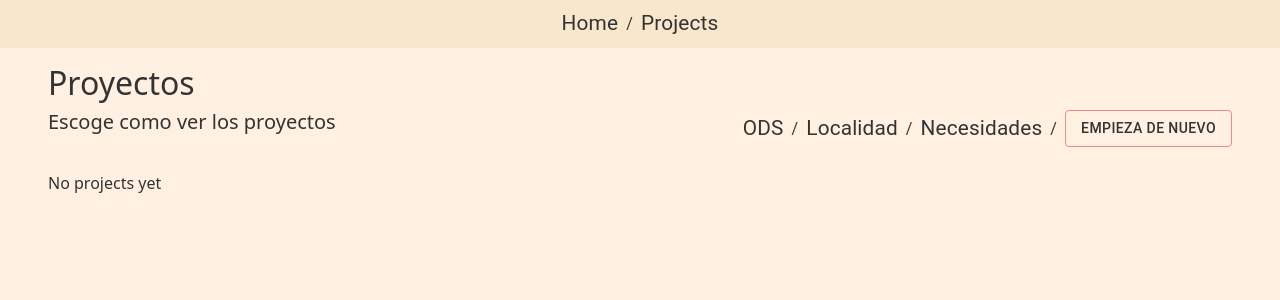
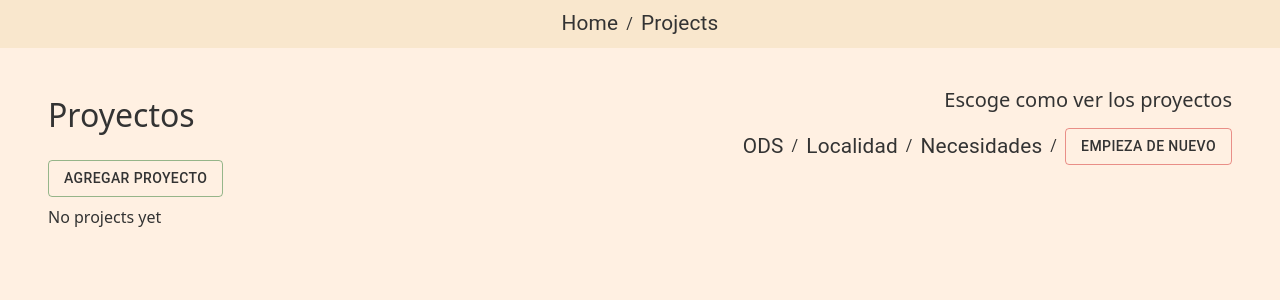
Before and after one commit to Pacomrm/Co-Exist, a React (Create React App) app in the folder client/: page /projects in a window 1280 px wide. Shown: the top 300 px of the page. Built offline with nearby package versions, Linux system fonts and the light colour scheme; no server answers.

Commit message:
filters fixed + Button for new project working

```diff
--- a/client/package.json
+++ b/client/package.json
@@ -11,9 +11,7 @@
     "@testing-library/react": "^13.4.0",
     "@testing-library/user-event": "^13.5.0",
     "axios": "^1.3.5",
-    "bootstrap": "^5.2.3",
     "react": "^18.2.0",
-    "react-bootstrap": "^2.7.2",
     "react-dom": "^18.2.0",
     "react-redux": "^8.0.5",
     "react-router": "^6.10.0",
--- a/client/src/views/Home/home_styles.scss
+++ b/client/src/views/Home/home_styles.scss
@@ -7,8 +7,6 @@ figure{
 $homeBodyColor: #FFF0E2;
 .container-home{
   max-width: 1080px;
-  //max-height: 1080px;
-  width: 1080px;
   height: 1080px;
   min-width: 400px;
   background-color: $homeBodyColor;
--- a/client/src/views/Projects/ProjectNav.js
+++ b/client/src/views/Projects/ProjectNav.js
@@ -79,8 +79,9 @@ export function ProjectNav(){
     return (
         <div>
             <nav className="main-nav-projects">
-                <h5 style={{display: 'inline', marginRight:'auto'}}>Escoge como ver los proyectos</h5>
+                <h5 className="title-filters">Escoge como ver los proyectos</h5>
                 <Breadcrumbs aria-label="breadcrumb">
+
                     <Link name="ods" id="byODS" underline="hover" color="primary" onClick={handleClickODS}>ODS</Link>
                     <Link name="location" id="location" underline="hover" color="inherit" onClick={handleClickLocation}>Localidad</Link>
                     <Link name="needs" id="needs" underline="hover" color="inherit" onClick={handleClickNeeds}>Necesidades</Link>
--- a/client/src/views/Projects/Projects.js
+++ b/client/src/views/Projects/Projects.js
@@ -1,18 +1,18 @@
-import React, {useEffect} from 'react';
+import React, {useEffect, useState} from 'react';
 import {ProjectNav} from "./ProjectNav";
 import {useDispatch, useSelector} from "react-redux";
 import {loadAllProjects,selectAllProjects} from "../../features/projects/projectSlice";
 import ProjectsList from "../../views/Projects/ProjectsList";
 import './projects_styles.scss';
-
-import {Container} from "react-bootstrap";
-import {Grid} from "@mui/material";
+import {Button, Grid} from "@mui/material";
+import {Link} from "react-router-dom";
 
 export function Projects(){
-
     const allProjects = useSelector(selectAllProjects);
     const dispatch = useDispatch();
     let display = {};
+    const [newProjectForm, setNewProjectForm] = useState(false);
+
 
     useEffect(()=>{
         dispatch(loadAllProjects());
@@ -23,14 +23,31 @@ export function Projects(){
     }else{
         display = <p>No projects yet</p>;
     }
+    function addNewProject(){
+        setNewProjectForm(!newProjectForm);
+        console.log("ddd",newProjectForm);
+    }
 
     return (
         <div className="projects-container">
             <div className="grid-container">
                 <Grid container>
-                    <h2>Proyectos</h2>
-                    <Grid item xs={12} ><ProjectNav/></Grid>
-                    <Grid item xs={12} >{display}</Grid>
+                    <h2 className="project--title">Proyectos</h2>
+                    {
+                    newProjectForm
+                        ?
+                        <>
+                            <Link className="project--button-success" name="add-project" id="add-project" underline="hover" color="inherit" onClick={addNewProject}><Button color="error" variant="outlined">Cancelar</Button></Link>
+                            <h2> FORM NEW PROJECT</h2>
+                        </>
+                        :
+                        <>
+                            <Link className="project--button-success" name="add-project" id="add-project" underline="hover" color="inherit" onClick={addNewProject}><Button color="success" variant="outlined">Agregar Proyecto</Button></Link>
+                            <Grid item xs={12} ><ProjectNav/></Grid>
+                            <Grid item xs={12} >{display}</Grid>
+                        </>
+                    }
+
                 </Grid>
             </div>
         </div>
--- a/client/src/views/Projects/projects_styles.scss
+++ b/client/src/views/Projects/projects_styles.scss
@@ -2,11 +2,17 @@ $projectsBodyColor: #FFF0E2;
 
 .main-nav-projects{
   display: flex;
-  justify-content: center;
-  padding-bottom: 1vh;
+  flex-wrap: wrap;
+  justify-content: end;
+  padding: 3vh 0;
   a{
     font-size: 1.3rem;
   }
+}
+.title-filters{
+  width: 100vw;
+  text-align: end;
+  height: 2rem;
 }
 .subFilter-nav-projects{
   display: flex;
@@ -22,6 +28,17 @@ $projectsBodyColor: #FFF0E2;
   display: flex;
   justify-content: center;
   padding-top:2vh ;
+
+  .project--title{
+    width: 0%;
+    margin: 2rem 0;
+    //padding-bottom: 4rem;
+  }
+  .project--button-success{
+    display: block;
+    position: absolute;
+    margin: 6rem 0;
+  }
 }
 .expandedCard{
   width: 100vh !important;
```
